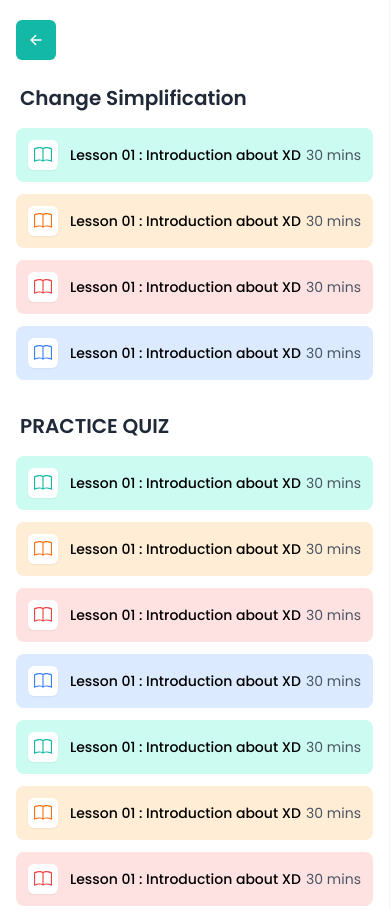
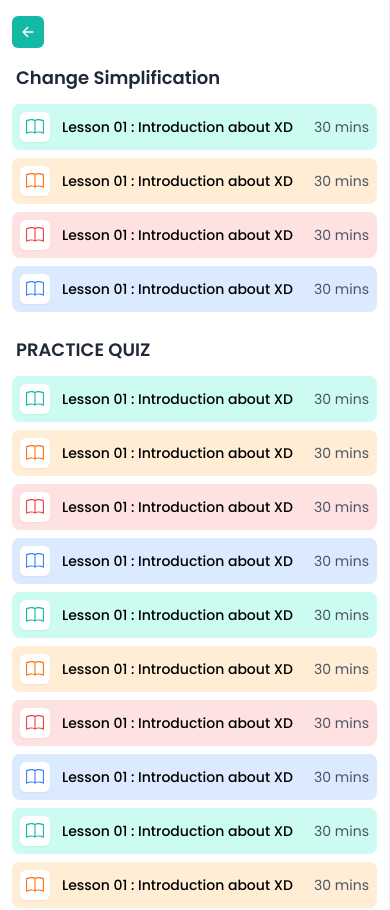
Before and after one commit to suman987654432/course-project, a React (Vite) app in the folder client/: page /calender1 in a window 390 px wide. Shown: the top 910 px of the page. Built offline with nearby package versions, Linux system fonts and the light colour scheme.

Commit message:
refactor LeftCom and Calender1Page for improved layout and responsiveness

```diff
--- a/client/src/components/calender1/LeftCom.jsx
+++ b/client/src/components/calender1/LeftCom.jsx
@@ -1,13 +1,6 @@
 import React from 'react';
 import { BsBook } from 'react-icons/bs';
 import { IoArrowBack } from 'react-icons/io5';
-
-const lessons = [
-    ...Array(4).fill({
-        title: 'Lesson 01 : Introduction about XD',
-        duration: '30 mins'
-    })
-];
 
 const quizzes = [
     ...Array(12).fill({
@@ -18,61 +11,68 @@ const quizzes = [
 
 const LeftCom = () => {
     return (
-        <div className="w-full h-full bg-white p-4 overflow-auto">
+        <div className="w-full h-full bg-white p-3 sm:p-4 overflow-auto">
 
-            <div className="mb-6 mt-1">
-                <div className="w-10 h-10 bg-teal-500 rounded-md flex items-center justify-center text-white cursor-pointer hover:bg-teal-600 transition-colors">
+            <div className="mb-4 sm:mb-6 mt-1">
+                <div className="w-8 h-8 sm:w-10 sm:h-10 bg-teal-500 rounded-md flex items-center justify-center text-white cursor-pointer hover:bg-teal-600 transition-colors">
                     <IoArrowBack />
                 </div>
             </div>
 
 
-            <div className="mb-8">
-                <h2 className="font-semibold text-xl text-gray-800 mb-4 pl-1">Change Simplification</h2>
+            <div className="mb-6 sm:mb-8">
+                <h2 className="font-semibold text-lg sm:text-xl text-gray-800 mb-3 sm:mb-4 pl-1">Change Simplification</h2>
 
-
-                <div className="flex items-center p-3 mb-3 rounded-lg bg-teal-100 hover:shadow-md transition-shadow cursor-pointer">
-                    <div className="mr-3 bg-white p-1.5 rounded-md shadow-sm">
+                {/* Four lesson items */}
+                <div className="flex items-center p-2 sm:p-3 mb-2 sm:mb-3 rounded-lg bg-teal-100 hover:shadow-md transition-shadow cursor-pointer w-full min-w-0">
+                    <div className="mr-3 bg-white p-1.5 rounded-md shadow-sm flex-shrink-0">
                         <BsBook className="text-teal-500" size={18} />
                     </div>
-                    <span className="text-sm font-medium">Lesson 01 : Introduction about XD</span>
-                    <span className="ml-auto text-sm text-gray-600">30 mins</span>
+                    <div className="flex flex-row justify-between items-center w-full">
+                        <span className="text-sm font-medium inline-block">Lesson 01 : Introduction about XD</span>
+                        <span className="text-sm text-gray-600 flex-shrink-0 inline-block">30 mins</span>
+                    </div>
                 </div>
 
 
-                <div className="flex items-center p-3 mb-3 rounded-lg bg-orange-100 hover:shadow-md transition-shadow cursor-pointer">
-                    <div className="mr-3 bg-white p-1.5 rounded-md shadow-sm">
+                <div className="flex items-center p-2 sm:p-3 mb-2 sm:mb-3 rounded-lg bg-orange-100 hover:shadow-md transition-shadow cursor-pointer w-full min-w-0">
+                    <div className="mr-3 bg-white p-1.5 rounded-md shadow-sm flex-shrink-0">
                         <BsBook className="text-orange-500" size={18} />
                     </div>
-                    <span className="text-sm font-medium">Lesson 01 : Introduction about XD</span>
-                    <span className="ml-auto text-sm text-gray-600">30 mins</span>
+                    <div className="flex flex-row justify-between items-center w-full">
+                        <span className="text-sm font-medium inline-block">Lesson 01 : Introduction about XD</span>
+                        <span className="text-sm text-gray-600 flex-shrink-0 inline-block">30 mins</span>
+                    </div>
                 </div>
 
 
-                <div className="flex items-center p-3 mb-3 rounded-lg bg-red-100 hover:shadow-md transition-shadow cursor-pointer">
-                    <div className="mr-3 bg-white p-1.5 rounded-md shadow-sm">
+                <div className="flex items-center p-2 sm:p-3 mb-2 sm:mb-3 rounded-lg bg-red-100 hover:shadow-md transition-shadow cursor-pointer w-full min-w-0">
+                    <div className="mr-3 bg-white p-1.5 rounded-md shadow-sm flex-shrink-0">
                         <BsBook className="text-red-500" size={18} />
                     </div>
-                    <span className="text-sm font-medium">Lesson 01 : Introduction about XD</span>
-                    <span className="ml-auto text-sm text-gray-600">30 mins</span>
+                    <div className="flex flex-row justify-between items-center w-full">
+                        <span className="text-sm font-medium inline-block">Lesson 01 : Introduction about XD</span>
+                        <span className="text-sm text-gray-600 flex-shrink-0 inline-block">30 mins</span>
+                    </div>
                 </div>
 
 
-                <div className="flex items-center p-3 mb-3 rounded-lg bg-blue-100 hover:shadow-md transition-shadow cursor-pointer">
-                    <div className="mr-3 bg-white p-1.5 rounded-md shadow-sm">
+                <div className="flex items-center p-2 sm:p-3 mb-2 sm:mb-3 rounded-lg bg-blue-100 hover:shadow-md transition-shadow cursor-pointer w-full min-w-0">
+                    <div className="mr-3 bg-white p-1.5 rounded-md shadow-sm flex-shrink-0">
                         <BsBook className="text-blue-500" size={18} />
                     </div>
-                    <span className="text-sm font-medium">Lesson 01 : Introduction about XD</span>
-                    <span className="ml-auto text-sm text-gray-600">30 mins</span>
+                    <div className="flex flex-row justify-between items-center w-full">
+                        <span className="text-sm font-medium inline-block">Lesson 01 : Introduction about XD</span>
+                        <span className="text-sm text-gray-600 flex-shrink-0 inline-block">30 mins</span>
+                    </div>
                 </div>
             </div>
 
 
             <div>
-                <h2 className="font-semibold text-xl uppercase text-gray-800 mb-4 pl-1">Practice Quiz</h2>
+                <h2 className="font-semibold text-lg sm:text-xl uppercase text-gray-800 mb-3 sm:mb-4 pl-1">Practice Quiz</h2>
 
                 {quizzes.map((quiz, i) => {
-
                     const bgColor =
                         i % 4 === 0 ? 'bg-teal-100' :
                         i % 4 === 1 ? 'bg-orange-100' :
@@ -86,12 +86,14 @@ const LeftCom = () => {
                         'text-blue-500';
 
                     return (
-                        <div key={i} className={`flex items-center p-3 mb-3 rounded-lg ${bgColor} hover:shadow-md transition-shadow cursor-pointer`}>
-                            <div className="mr-3 bg-white p-1.5 rounded-md shadow-sm">
+                        <div key={i} className={`flex items-center p-2 sm:p-3 mb-2 sm:mb-3 rounded-lg ${bgColor} hover:shadow-md transition-shadow cursor-pointer w-full min-w-0`}>
+                            <div className="mr-3 bg-white p-1.5 rounded-md shadow-sm flex-shrink-0">
                                 <BsBook className={iconColor} size={18} />
                             </div>
-                            <span className="text-sm font-medium">{quiz.title}</span>
-                            <span className="ml-auto text-sm text-gray-600">{quiz.duration}</span>
+                            <div className="flex flex-row justify-between items-center w-full">
+                                <span className="text-sm font-medium inline-block">{quiz.title}</span>
+                                <span className="text-sm text-gray-600 flex-shrink-0 inline-block">{quiz.duration}</span>
+                            </div>
                         </div>
                     );
                 })}
--- a/client/src/pages/Calender1Page.jsx
+++ b/client/src/pages/Calender1Page.jsx
@@ -5,16 +5,14 @@ import { BsClock } from 'react-icons/bs';
 const Calender1Page = () => {
     return (
         <>
-            <div className="flex flex-col md:flex-row">
-
-                <div className="w-full md:w-1/4 h-auto md:h-[100vh] border-r border-gray-100">
+            <div className="flex flex-col sm:flex-row">
+                {/* Increased width for tablet view (sm breakpoint) */}
+                <div className="w-full sm:w-2/5 lg:w-1/4 h-auto sm:h-[100vh] border-r border-gray-100 overflow-auto">
                     <LeftCom />
                 </div>
 
-
-                <div className="w-full md:w-3/4 flex flex-col">
-
-                    <div className="bg-teal-500 text-white py-5 px-6 flex flex-col md:flex-row justify-between items-start md:items-center shadow-sm">
+                <div className="w-full sm:w-3/5 lg:w-3/4 flex flex-col">
+                    <div className="bg-teal-500 text-white py-5 px-4 sm:px-6 flex flex-col sm:flex-row justify-between items-start sm:items-center shadow-sm">
                         <div>
                             <h1 className="text-xl md:text-2xl font-medium">Learn about Adobe XD & Prototyping</h1>
                             <p className="text-sm opacity-90 mt-1">Introduction about XD</p>
```
Lines whose indentation alone changed are shown as unchanged.
